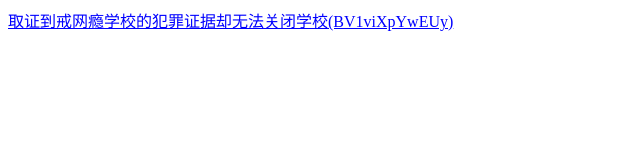
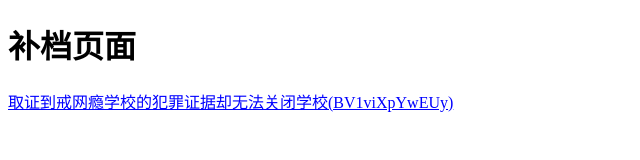
Before and after one commit to crscl/crimschool.top, a plain HTML site: page index.html in a window 1280 px wide. Shown: the whole page, without its empty margins (0-640 px from the left). Drawn offline with Linux system fonts and the light colour scheme.

Commit message:
Update index.html

```diff
--- a/index.html
+++ b/index.html
@@ -8,6 +8,8 @@
 </head>
 <body>
 
+    <h1>补档页面</h1>
+
     <a href="./data/BV1viXpYwEUy/">取证到戒网瘾学校的犯罪证据却无法关闭学校(BV1viXpYwEUy)</a>
 
 </body>
```
